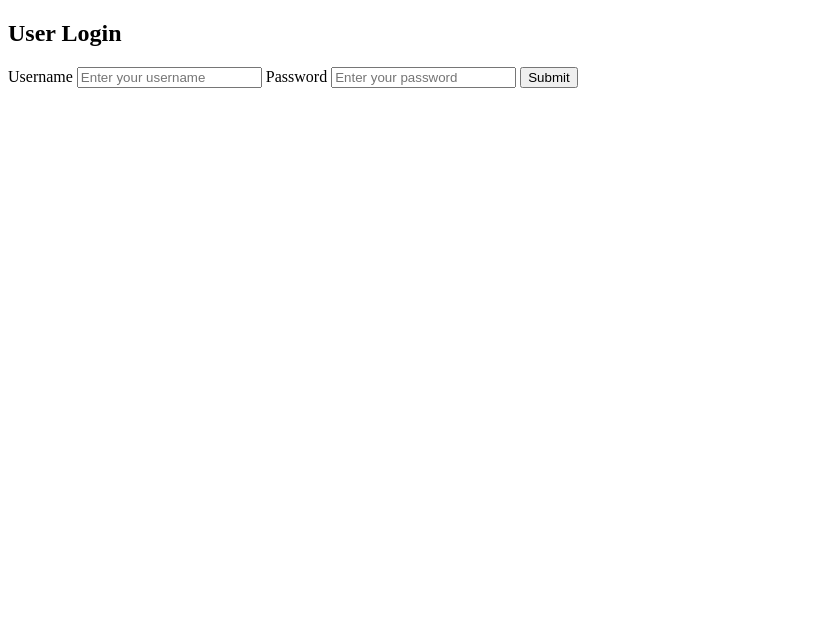
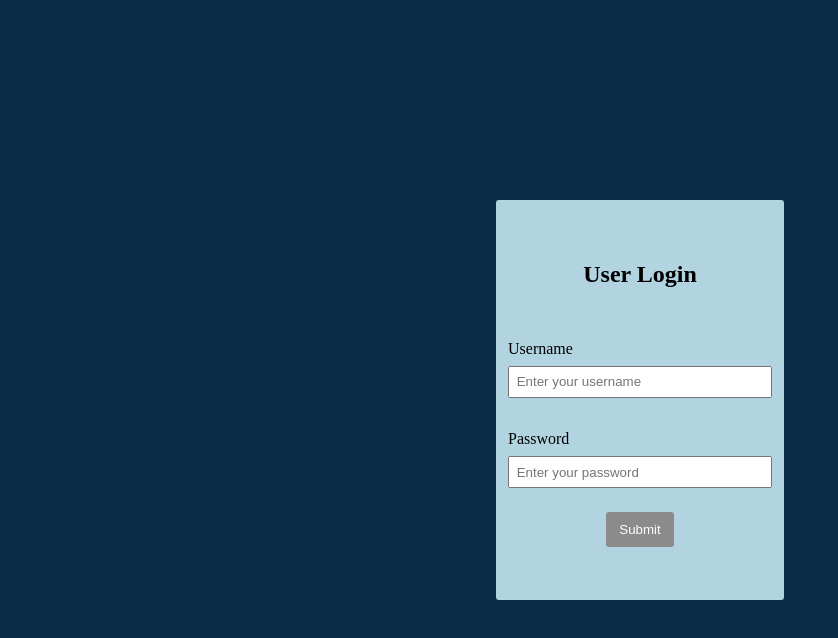
Before and after one commit to carlo1678/DevKit, a plain HTML site: page login/index.html in a window 1280 px wide. Shown: the whole page, without its empty margins (0-838 px from the left). Drawn offline with Linux system fonts and the light colour scheme.

Commit message:
styling added and nearly complete

```diff
--- a/login/index.css
+++ b/login/index.css
@@ -0,0 +1,53 @@
+body {
+  height: 100vh;
+  width: 100vw;
+  padding: 0;
+  margin: 0;
+  background-color: #0c2d48;
+  display: flex;
+  justify-content: center;
+  align-items: center;
+}
+
+.wrapper {
+  background-color: #b1d4e0;
+  list-style-type: none;
+  border-radius: 3px;
+  display: flex;
+  justify-content: center;
+  align-items: center;
+  flex-direction: column;
+  padding: 0;
+  height: 25em;
+  width: 18em;
+}
+
+h2 {
+  padding: 0em 0em 0.5em 0em;
+}
+
+.form-row {
+  padding: 0.75em;
+  display: flex;
+  justify-content: center;
+  align-items: center;
+  flex-wrap: wrap;
+}
+
+.form-row > label {
+  padding: 0.5em 1em 0.5em 0;
+  flex: 1;
+}
+
+.form-row > input {
+  flex: 2;
+  padding: 0.5em;
+}
+
+.form-row > button {
+  padding: 0.75em 1em;
+  background: rgb(140, 139, 139);
+  color: white;
+  border: 0;
+  border-radius: 3px;
+}
--- a/login/index.html
+++ b/login/index.html
@@ -9,15 +9,22 @@
 </head>
 
 <body>
-  <div class="main-container">
+  <!-- <h2>User Login</h2> -->
+  <form action="">
+    <ul class="wrapper">
       <h2>User Login</h2>
-    <form action="">
+      <li class="form-row">
         <label for="user-name">Username</label>
         <input type="text" name="user-name" class="user-name" placeholder="Enter your username">
+      </li>
+      <li class="form-row">
         <label for="password">Password</label>
         <input type="password" name="password" class="password" placeholder="Enter your password">
-      <input type="submit" class="submit-btn">
+      </li>
+      <li class="form-row">
+        <button type="submit">Submit</button>
+      </li>
+    </ul>
   </form>
-  </div>
 </body>
 </html>
```
Lines whose indentation alone changed are shown as unchanged.
